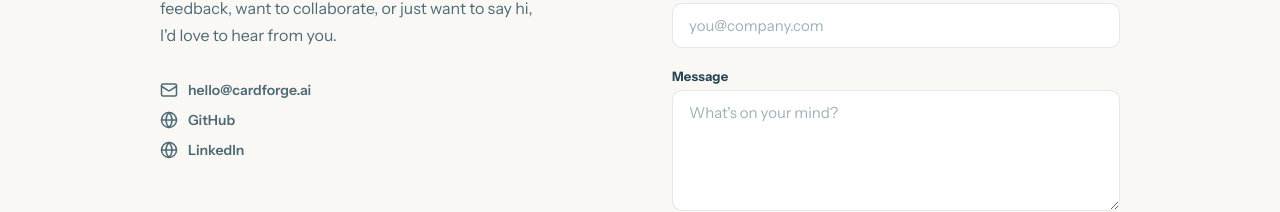
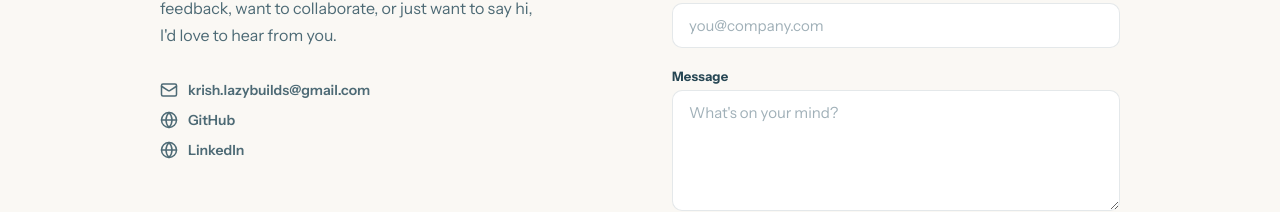
Before and after one commit to krishlazybuilds-commits/cardforge, a Next.js app in the folder frontend/: page /contact in a window 1280 px wide. Shown: the part 326-538 px from the top of the page. Built offline with nearby package versions, Linux system fonts and the light colour scheme.

Commit message:
Update contact email to krish.lazybuilds@gmail.com

```diff
--- a/frontend/app/contact/page.tsx
+++ b/frontend/app/contact/page.tsx
@@ -18,7 +18,7 @@ export default function Contact() {
     // Open mailto with pre-filled content
     const subject = encodeURIComponent(`Contact from ${name}`);
     const body = encodeURIComponent(`From: ${name} (${email})\n\n${message}`);
-    window.location.href = `mailto:hello@cardforge.ai?subject=${subject}&body=${body}`;
+    window.location.href = `mailto:krish.lazybuilds@gmail.com?subject=${subject}&body=${body}`;
     setSubmitted(true);
   }
 
@@ -72,9 +72,9 @@ export default function Contact() {
             </p>
 
             <div className="contact-links">
-              <a href="mailto:hello@cardforge.ai" className="contact-link-item">
+              <a href="mailto:krish.lazybuilds@gmail.com" className="contact-link-item">
                 <Mail size={18} />
-                <span>hello@cardforge.ai</span>
+                <span>krish.lazybuilds@gmail.com</span>
               </a>
               <a
                 href="https://github.com"
```
